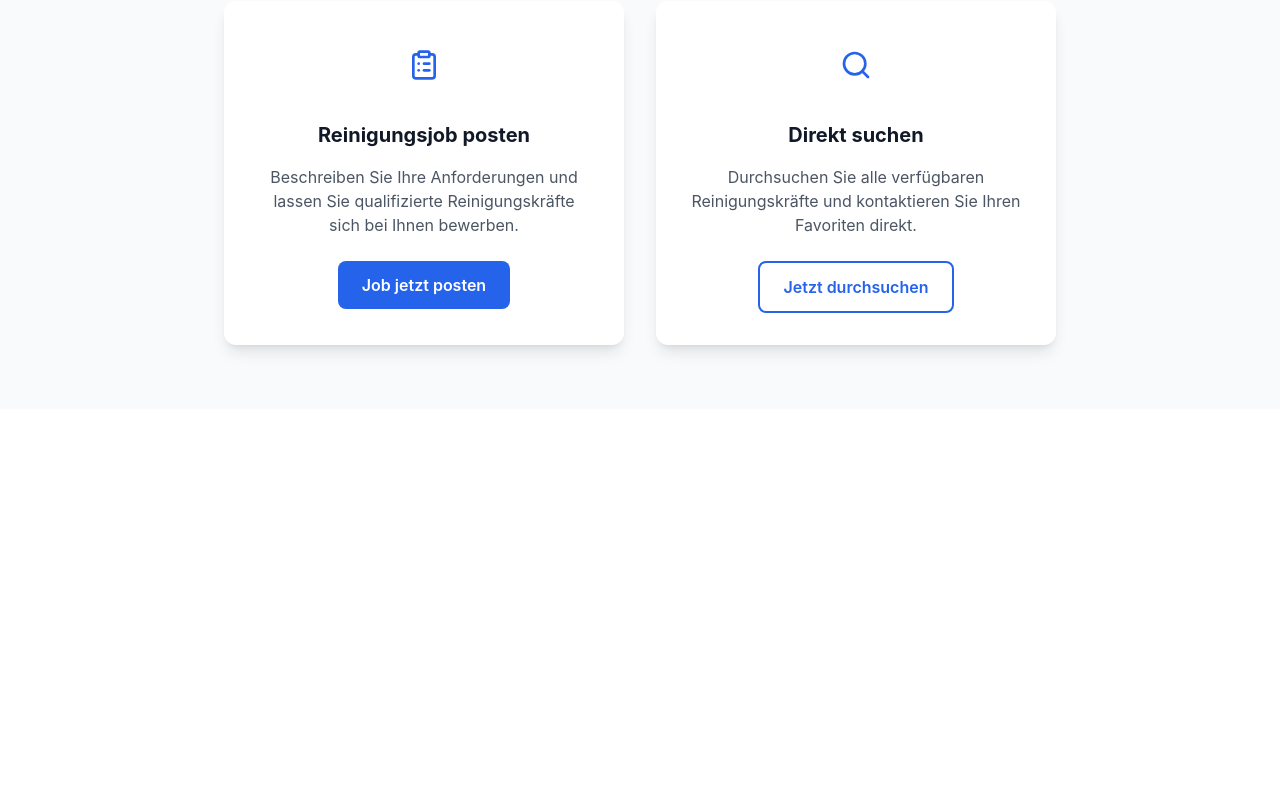
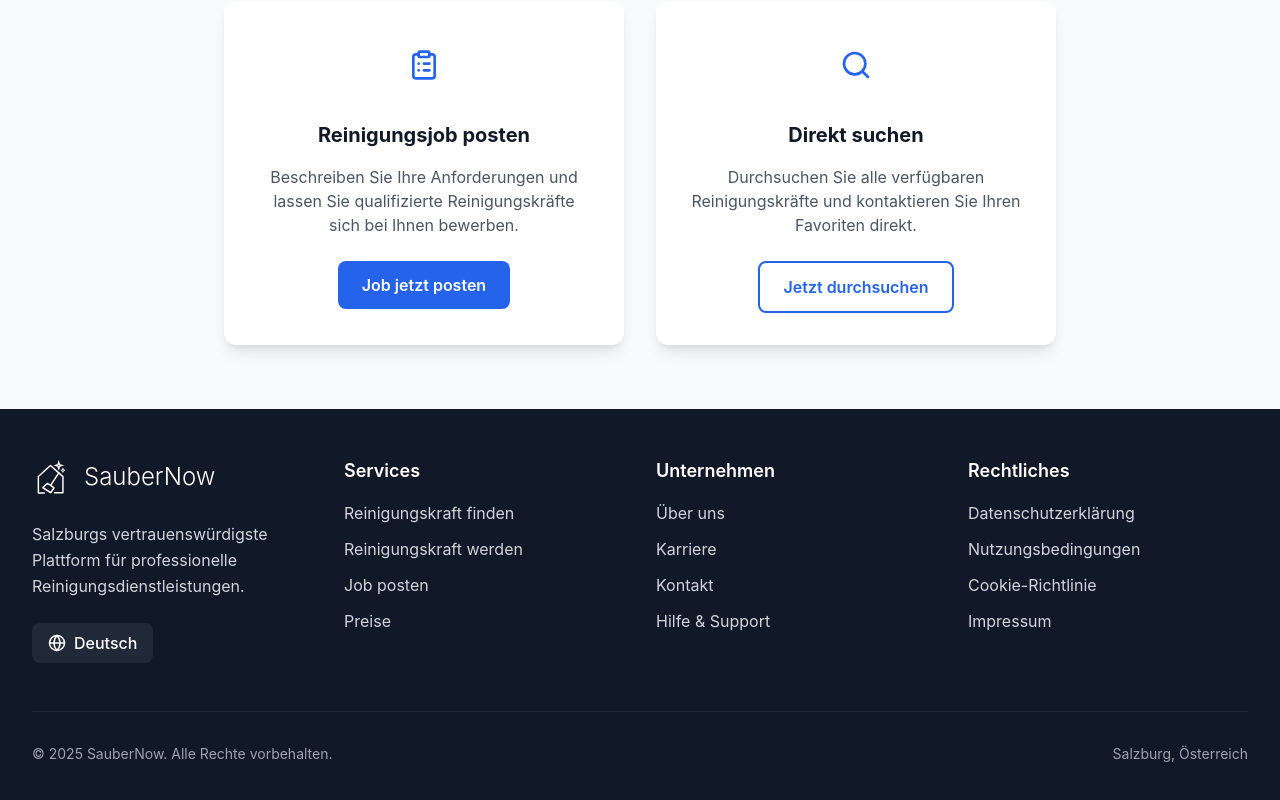
Before and after one commit to sllacer/saubernow, a Next.js app: page /en in a window 1280 px wide. Shown: the part 2971-3771 px from the top of the page. Before the commit the page ends 3380 px from the top, so only its background shows below. Built offline with nearby package versions, Linux system fonts and the light colour scheme; no server answers.

Commit message:
feat: integrate footer into homepage layout
- Add Footer component import and rendering
- Position footer below main content for complete page structure
- Maintain clean separation between main content and footer

```diff
--- a/src/app/[locale]/page.tsx
+++ b/src/app/[locale]/page.tsx
@@ -6,6 +6,7 @@ import TestimonialsSection from '@/components/TestimonialsSection';
 import SearchSection from '@/components/SearchSection';
 import FeaturedCleanersSection from '@/components/FeaturedCleanersSection';
 import CTASection from '@/components/CTASection';
+import Footer from '@/components/Footer';
 
 export default function HomePage() {
   return (
@@ -19,6 +20,8 @@ export default function HomePage() {
         <FeaturedCleanersSection />
         <CTASection />
       </main>
+
+      <Footer />
     </div>
   );
 }
```
